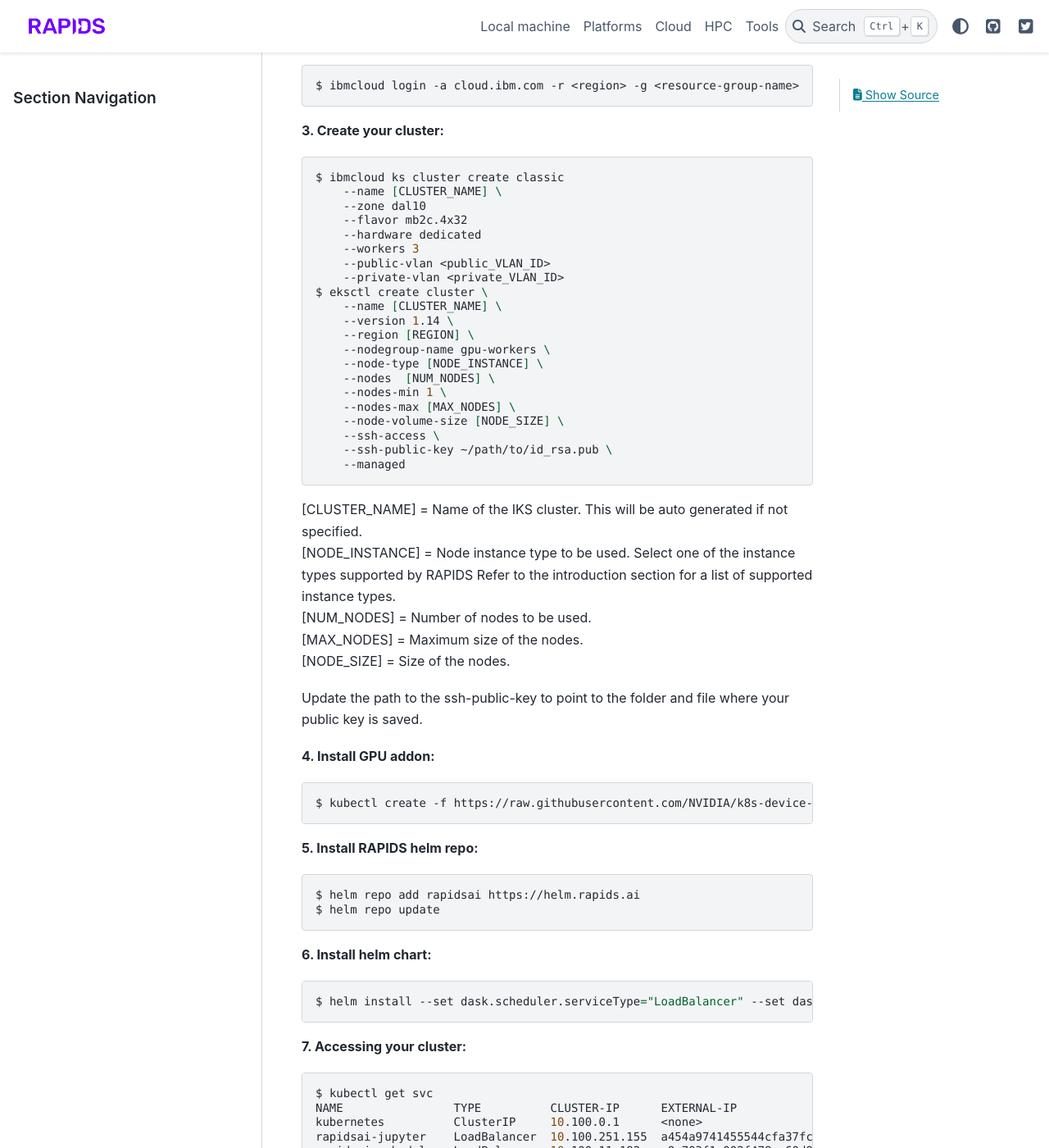
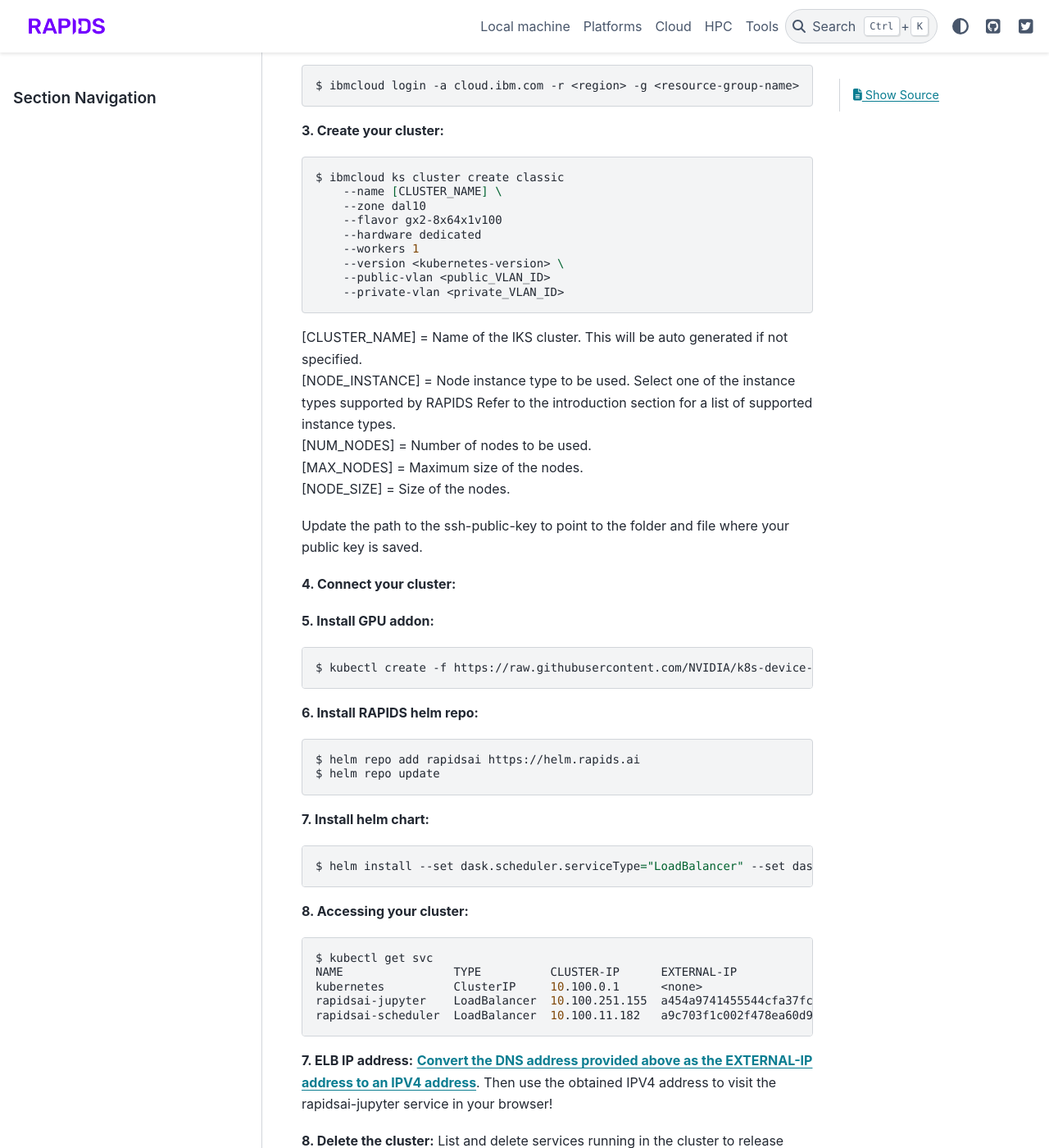
Before and after one commit to rapidsai/deployment, a Sphinx documentation site: the page built from source/cloud/IBM/iks.md, in a window 1280 px wide and 1400 px high, scrolled down 318 px. Shown: the whole window at 82% size. Built offline with Sphinx 7.4.7 and the PyData theme 0.15.4, drawn with Linux system fonts in a browser that asks for light colours; pages that are not in the unit, such as notebooks, are missing from menus.

Commit message:
Update iks.md

````diff
--- a/source/cloud/IBM/iks.md
+++ b/source/cloud/IBM/iks.md
@@ -16,24 +16,12 @@ $ ibmcloud login -a cloud.ibm.com -r <region> -g <resource-group-name>
 $ ibmcloud ks cluster create classic
     --name [CLUSTER_NAME] \
     --zone dal10
-    --flavor mb2c.4x32
+    --flavor gx2-8x64x1v100
     --hardware dedicated
-    --workers 3
+    --workers 1
+    --version <kubernetes-version> \
     --public-vlan <public_VLAN_ID>
     --private-vlan <private_VLAN_ID>
-$ eksctl create cluster \
-    --name [CLUSTER_NAME] \
-    --version 1.14 \
-    --region [REGION] \
-    --nodegroup-name gpu-workers \
-    --node-type [NODE_INSTANCE] \
-    --nodes  [NUM_NODES] \
-    --nodes-min 1 \
-    --nodes-max [MAX_NODES] \
-    --node-volume-size [NODE_SIZE] \
-    --ssh-access \
-    --ssh-public-key ~/path/to/id_rsa.pub \
-    --managed
 ```
 
 [CLUSTER_NAME] = Name of the IKS cluster. This will be auto generated if not specified. <br>
@@ -44,26 +32,28 @@ $ eksctl create cluster \
 
 Update the path to the ssh-public-key to point to the folder and file where your public key is saved.
 
-**4. Install GPU addon:**
+**4. Connect your cluster:**
+
+**5. Install GPU addon:**
 
 ```shell
 $ kubectl create -f https://raw.githubusercontent.com/NVIDIA/k8s-device-plugin/1.0.0-beta4/nvidia-device-plugin.yml
 ```
 
-**5. Install RAPIDS helm repo:**
+**6. Install RAPIDS helm repo:**
 
 ```shell
 $ helm repo add rapidsai https://helm.rapids.ai
 $ helm repo update
 ```
 
-**6. Install helm chart:**
+**7. Install helm chart:**
 
 ```shell
 $ helm install --set dask.scheduler.serviceType="LoadBalancer" --set dask.jupyter.serviceType="LoadBalancer" rapidstest rapidsai/rapidsai
 ```
 
-**7. Accessing your cluster:**
+**8. Accessing your cluster:**
 
 ```shell
 $ kubectl get svc
````
